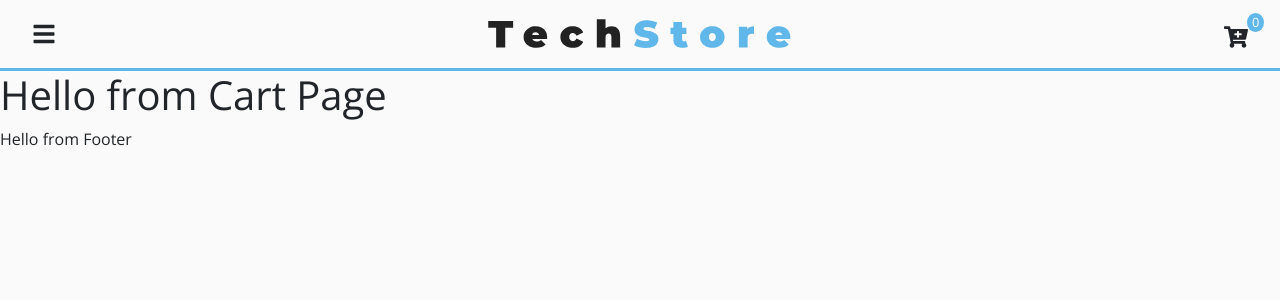
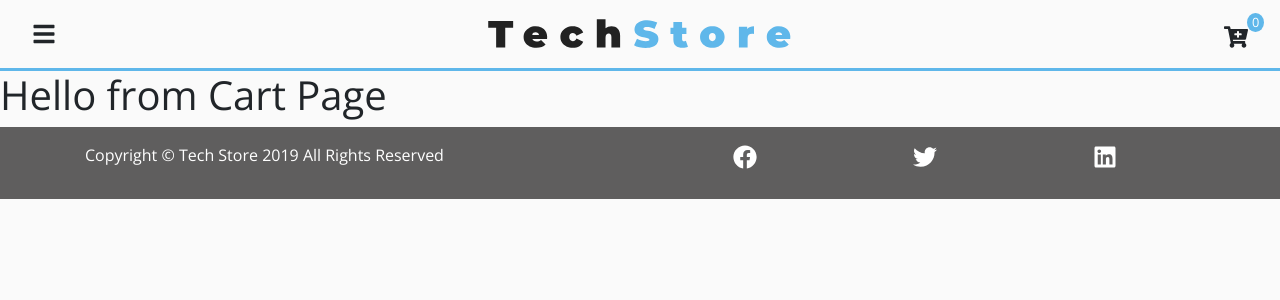
Before and after one commit to SanaKhateeb/tech-store, a React (Create React App) app: page /cart in a window 1280 px wide. Shown: the top 300 px of the page. Built offline with nearby package versions, Linux system fonts and the light colour scheme.

Commit message:
Added footer with dummy links

```diff
--- a/src/components/Footer.js
+++ b/src/components/Footer.js
@@ -1,9 +1,44 @@
 import React from 'react'
+import {ProductConsumer} from '../context'
+import styled from 'styled-components'
 
 export default function Footer() {
   return (
-    <div>
-      Hello from Footer
-    </div>
+    <ProductConsumer>
+      {value => {
+        return (
+          <FooterWrapper>
+            <div className="container py-3">
+              <div className="row">
+                <div className="col-md-6">
+                  <p>Copyright &copy; Tech Store {new Date().getFullYear()} All Rights Reserved</p>
+                </div>
+                <div className="col-md-6 d-flex justify-content-around">
+                  {value.socialIcons.map(item => (
+                    <a href={item.url} key={item.id}>{item.icon}</a>
+                  ))}
+                </div>
+              </div>
+            </div>
+          </FooterWrapper>
+        )
+      }}
+    </ProductConsumer>
   )
 }
+
+const FooterWrapper = styled.footer`
+  background: var(--darkGrey);
+  color: var(--mainWhite);
+
+  .icon {
+    font-size: 1.5rem;
+    color: var(--mainWhite);
+    transition: var(--mainTransition);
+  }
+
+  .icon:hover {
+    color: var(--primaryColor);
+    cursor: pointer;
+  }
+`
--- a/src/context/context.js
+++ b/src/context/context.js
@@ -1,5 +1,6 @@
 import React, { Component } from 'react'
 import {linkData} from './linkData'
+import {socialData} from './socialData'
 
 const ProductContext = React.createContext();
 
@@ -9,6 +10,7 @@
     cartOpen: false,
     cartItems: 0,
     links: linkData,
+    socialIcons: socialData,
   }
 
   handleSidebar = () => {
--- /dev/null
+++ b/src/context/socialData.js
@@ -0,0 +1,20 @@
+import React from 'react';
+import {FaFacebook, FaTwitter, FaLinkedin} from 'react-icons/fa'
+
+export const socialData = [
+  {
+    id: 1,
+    icon: <FaFacebook className="icon" />,
+    url: 'https://www.facebook.com'
+  },
+  {
+    id: 2,
+    icon: <FaTwitter className="icon" />,
+    url: 'https://www.twitter.com'
+  },
+  {
+    id: 1,
+    icon: <FaLinkedin className="icon" />,
+    url: 'https://www.linkedin.com'
+  },
+]
```
